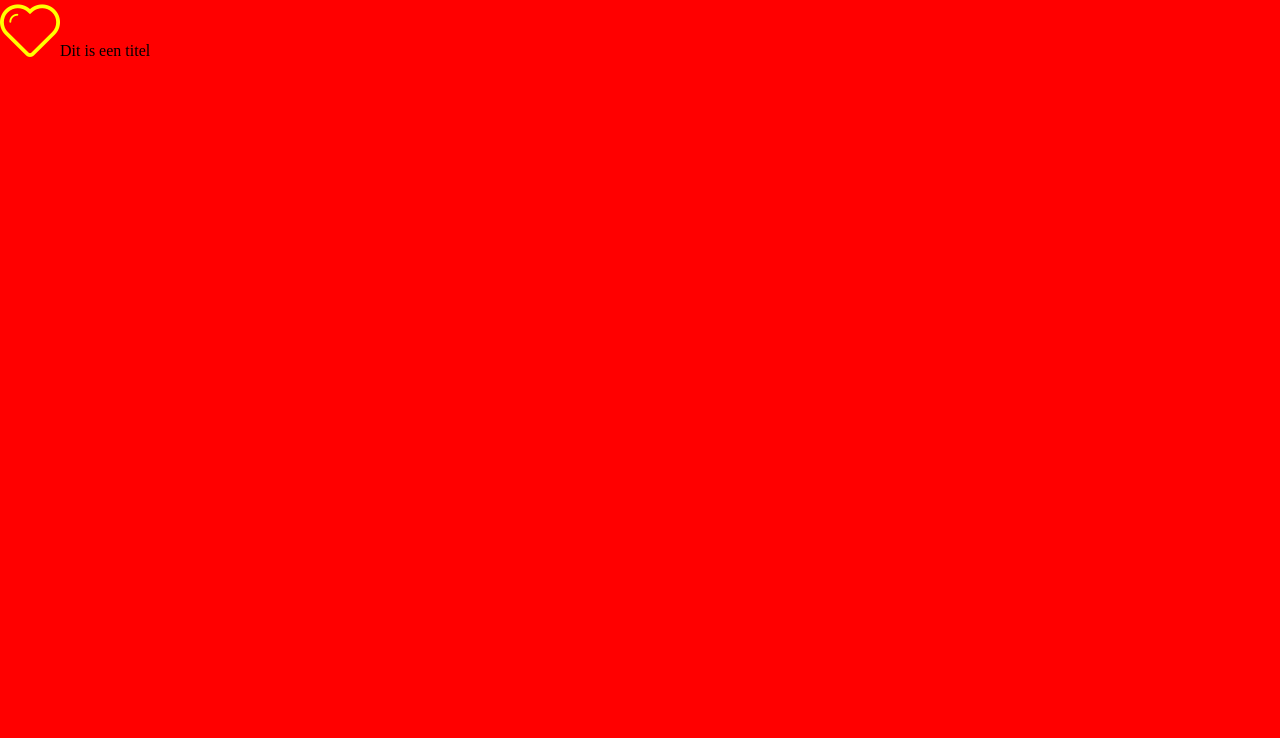
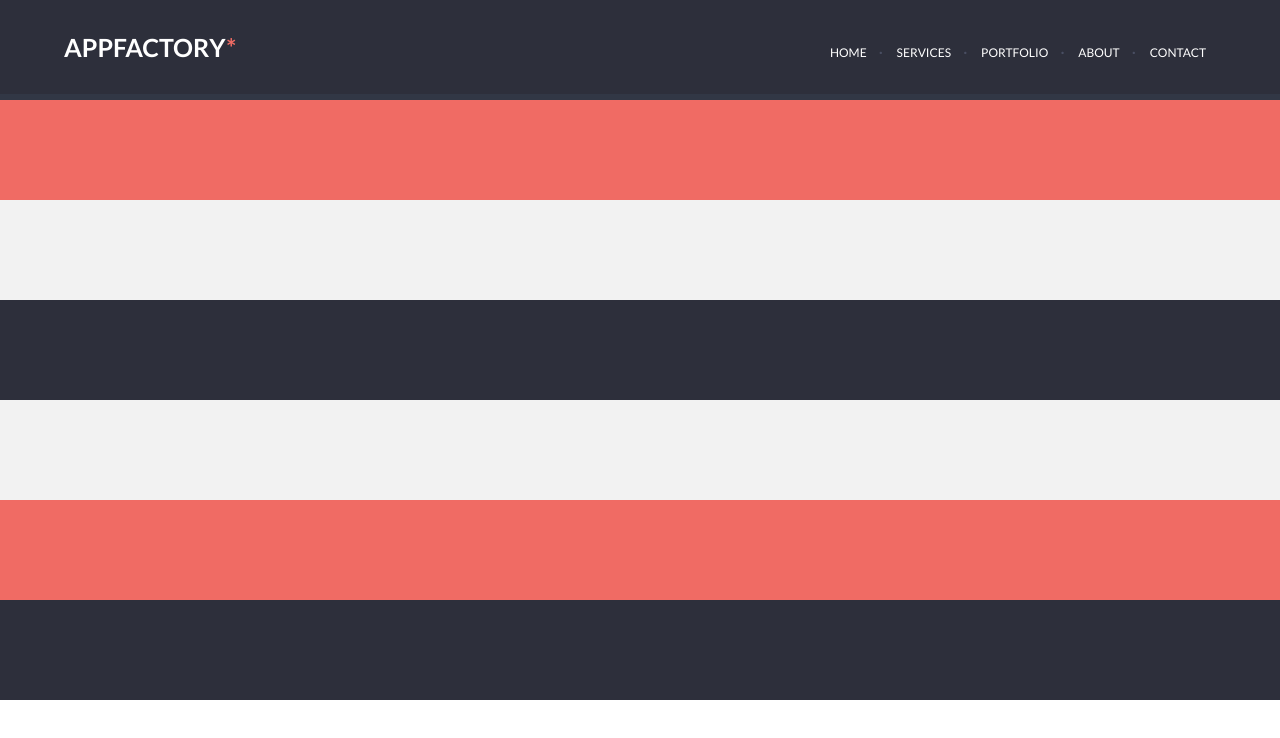
Before and after one commit to IClancyI/appfactory, a plain HTML site: page index.html in a window 1280 px wide. Drawn offline with Linux system fonts and the light colour scheme; files whose address does not match are found by name.

Commit message:
nav eerste versie

```diff
--- a/css/style.css
+++ b/css/style.css
@@ -2,13 +2,101 @@
   box-sizing: border-box;
 }
 
-body {
-  background-color: red;
+header,
+footer,
+section {
+  min-height: 100px;
 }
 
-h1:before {
-  content: "\e901";
-  font-family: "icons";
-  color: yellow;
-  font-size: 60px;
+header {
+  background-color: #2d2f3b;
+  border-bottom: 6px solid #313745;
+  display: flex;
+  align-items: center;
+  height: 95px;
 }
+
+header h1 {
+  font-family: Lato, sans-serif;
+  font-size: 25px;
+  color: white;
+  font-weight: 700;
+  text-transform: uppercase;
+}
+
+header h1 span {
+  color: #f06c64;
+}
+
+header .container {
+  display: flex;
+  justify-content: space-between;
+  align-items: flex-end;
+}
+
+header nav ul {
+  display: flex;
+  gap: 10px;
+}
+
+header nav ul li {
+  position: relative;
+}
+header nav ul li::after {
+  content: ".";
+  position: absolute;
+  font-family: lato, sans-serif;
+  font-weight: 700;
+  color: #494e62;
+  bottom: 24%;
+  right: -6px;
+}
+
+header nav ul li:last-child:after {
+  display: none;
+}
+
+header nav ul li a {
+  color: white;
+  font-family: Lato, sans-serif;
+  font-size: 12px;
+  text-transform: uppercase;
+  text-decoration: none;
+  padding: 10px;
+}
+
+header nav ul li a:hover {
+  color: #f06c64;
+}
+
+.slider {
+  background-color: #f06b64;
+}
+
+.services {
+  background-color: #f2f2f2;
+}
+
+.portfolio {
+  background-color: #2d2f3b;
+}
+
+.about {
+  background-color: #f2f2f2;
+}
+
+.contact {
+  background-color: #f06b64;
+}
+
+footer {
+  background-color: #2d2f3b;
+}
+
+.container {
+  width: 90%;
+  max-width: 1200px;
+  margin: 0 auto;
+  min-height: 10px;
+  /*background-color: rgba(255, 255, 255, 0.3);*/
+}
--- a/index.html
+++ b/index.html
@@ -7,9 +7,54 @@
     <title>Welkom</title>
     <link rel="stylesheet" href="./css/reset.css" />
     <link rel="stylesheet" href="./css/icons/style.css" />
+    <link
+      rel="stylesheet"
+      href="https://fonts.googleapis.com/css2?family=Lato:wght@300;400;700;900&display=swap"
+    />
     <link rel="stylesheet" href="./css/style.css" />
   </head>
   <body>
-    <h1>Dit is een titel</h1>
+    <header>
+      <div class="container">
+        <h1>Appfactory<span>*</span></h1>
+        <nav>
+          <ul>
+            <li>
+              <a href="#">Home</a>
+            </li>
+            <li>
+              <a href="#">Services</a>
+            </li>
+            <li>
+              <a href="#">Portfolio</a>
+            </li>
+            <li>
+              <a href="#">About</a>
+            </li>
+            <li>
+              <a href="#">Contact</a>
+            </li>
+          </ul>
+        </nav>
+      </div>
+    </header>
+    <section class="slider">
+      <div class="container"></div>
+    </section>
+    <section class="services">
+      <div class="container"></div>
+    </section>
+    <section class="portfolio">
+      <div class="container"></div>
+    </section>
+    <section class="about">
+      <div class="container"></div>
+    </section>
+    <section class="contact">
+      <div class="container"></div>
+    </section>
+    <footer>
+      <div class="container"></div>
+    </footer>
   </body>
 </html>
```
